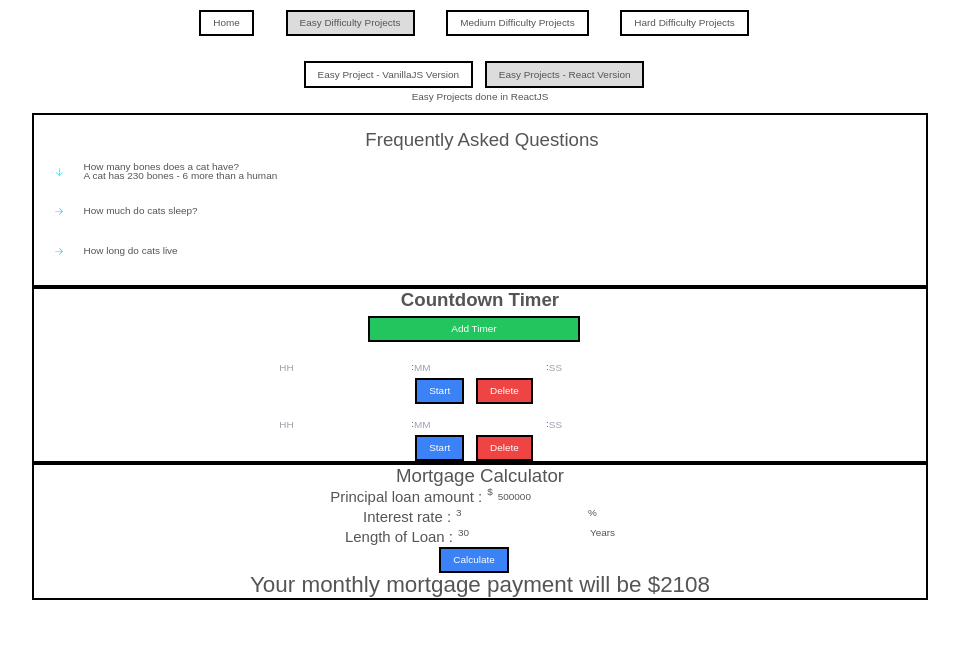
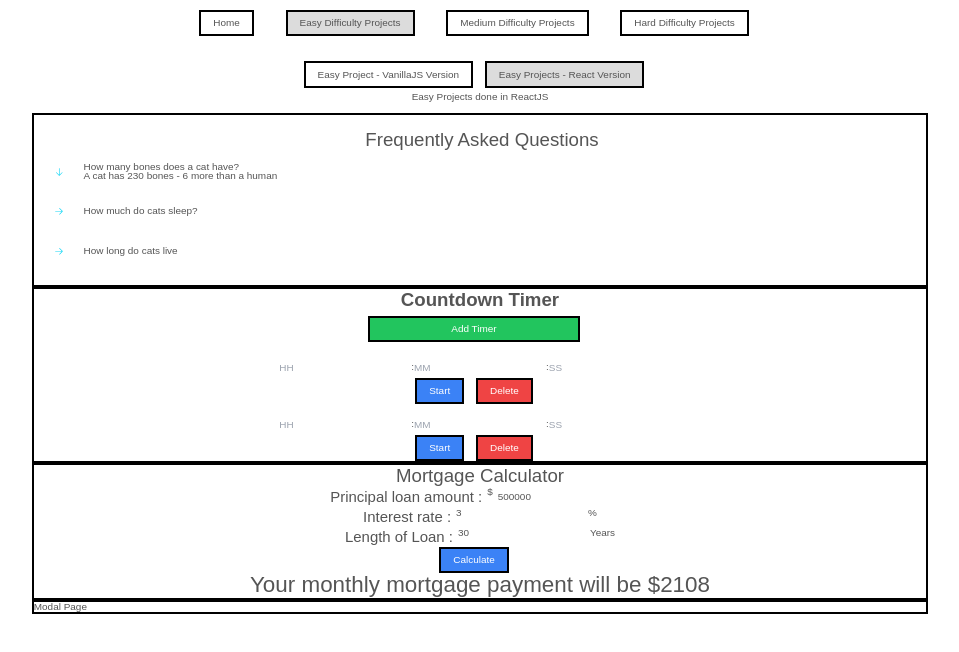
Before and after one commit to deltam3/frontendeval, a React (Vite) app in the folder consolidated/: page /Easy/React in a window 1280 px wide. Shown: the top 652 px of the page, without its empty margins (160-1119 px from the left). Built offline with nearby package versions, Linux system fonts and the light colour scheme.

Commit message:
imported modalpage to EasyReactPage Component

```diff
--- a/consolidated/src/pages/Easy/EasyReactPage.tsx
+++ b/consolidated/src/pages/Easy/EasyReactPage.tsx
@@ -6,6 +6,7 @@ import "./../../components/subpage.css";
 
 import { NavLink } from "react-router-dom";
 import MortgagePage from "./projects/Mortgage/MortgagePage";
+import ModalPage from "./projects/Modal/ModalPage";
 
 type Props = {};
 
@@ -40,6 +41,9 @@ const EasyReactPage = (props: Props) => {
       <ProjectItemContainer>
         <MortgagePage></MortgagePage>
       </ProjectItemContainer>
+      <ProjectItemContainer>
+        <ModalPage></ModalPage>
+      </ProjectItemContainer>
     </div>
   );
 };
```
